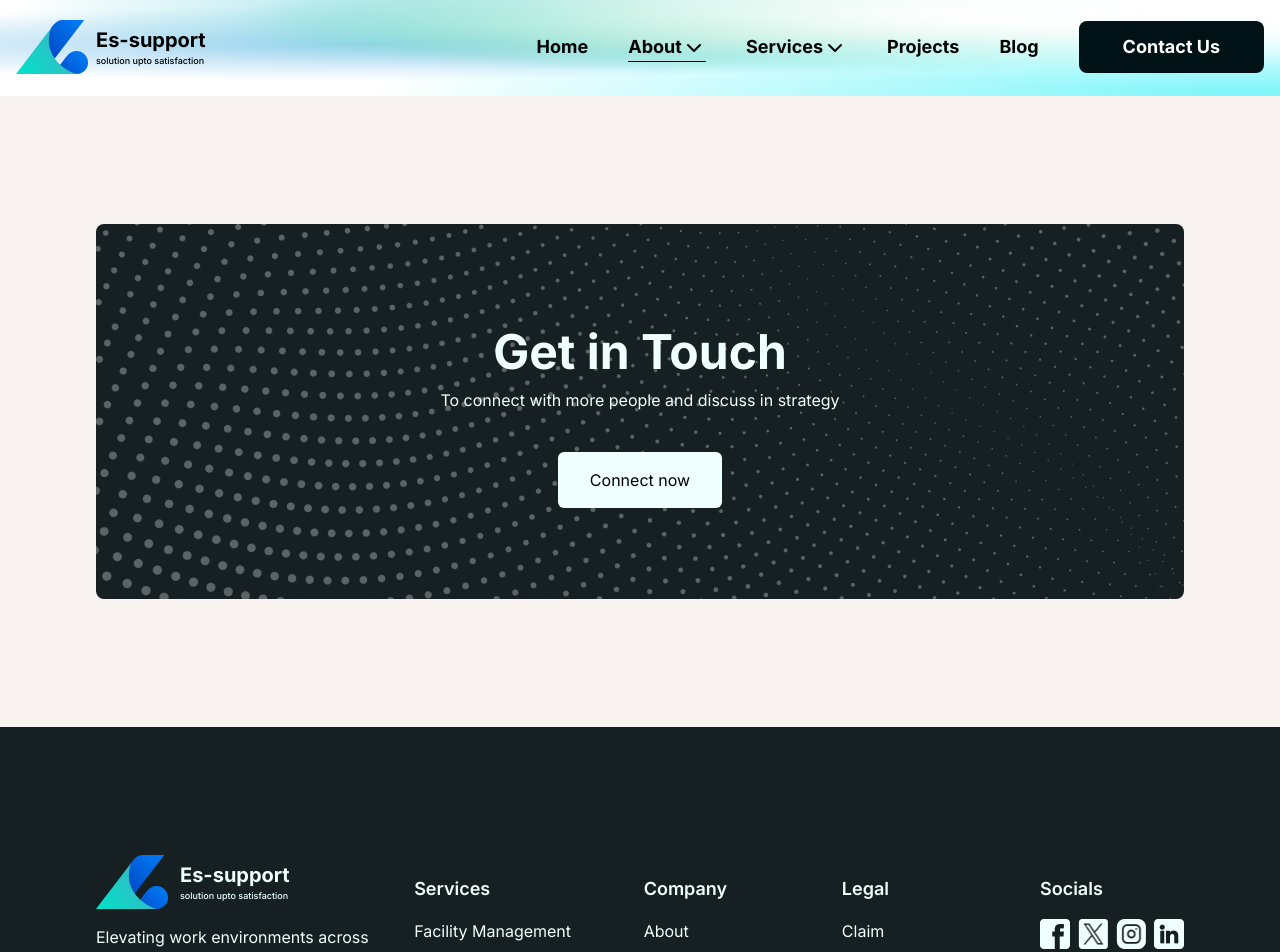
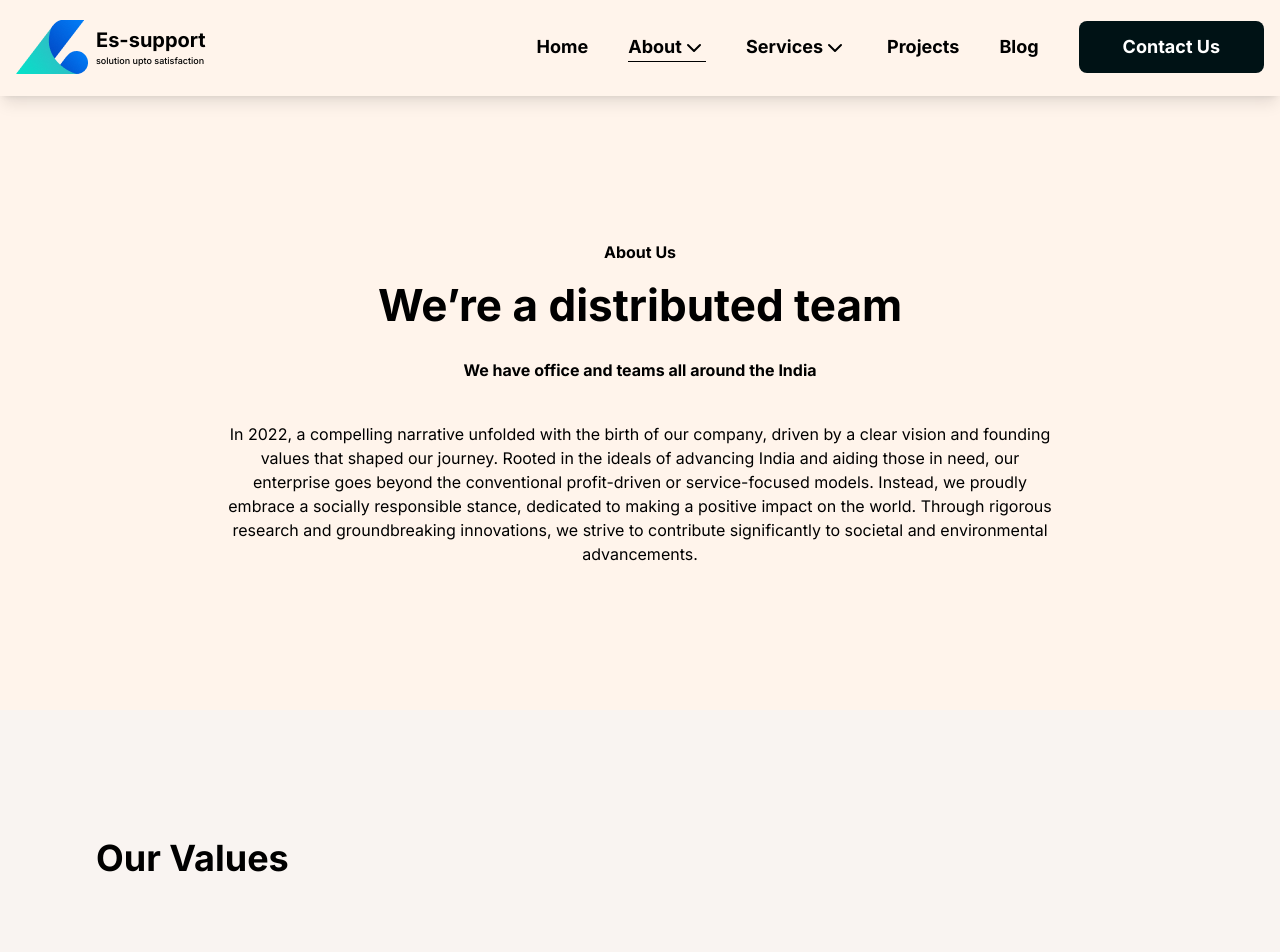
Before and after one commit to Amrit-Thapa/es-support-fe, a Next.js app: page /about in a window 1280 px wide. Shown: the top 952 px of the page. Built offline with nearby package versions, Linux system fonts and the light colour scheme.

Commit message:
adding hero section to about page

```diff
--- /dev/null
+++ b/src/app/about/Hero.tsx
@@ -0,0 +1,27 @@
+import React from "react";
+
+const Hero = () => {
+  return (
+    <section className="container mx-auto md:px-20 px-4 py-16 md:py-36 text-center">
+      <div className="mx-auto text-[9px] font-bold md:text-base">About Us</div>
+      <div className="text-[20px] mt-2 md:text-[44px] font-bold ">
+        We’re a distributed team
+      </div>
+      <div className="mx-auto mt-2 md:mt-5 text-[9px] font-bold md:text-base">
+        We have office and teams all around the India
+      </div>
+      <div className="mx-auto mt-5 md:mt-10 text-[9px] w-3/4 md:text-base">
+        In 2022, a compelling narrative unfolded with the birth of our company,
+        driven by a clear vision and founding values that shaped our journey.
+        Rooted in the ideals of advancing India and aiding those in need, our
+        enterprise goes beyond the conventional profit-driven or service-focused
+        models. Instead, we proudly embrace a socially responsible stance,
+        dedicated to making a positive impact on the world. Through rigorous
+        research and groundbreaking innovations, we strive to contribute
+        significantly to societal and environmental advancements.
+      </div>
+    </section>
+  );
+};
+
+export default Hero;
--- /dev/null
+++ b/src/app/about/OurValues.tsx
@@ -0,0 +1,15 @@
+import React from "react";
+
+const OurValues = () => {
+  return (
+    <section className="bg-lightOrange">
+      <div className="container mx-auto px-4 py-16 md:px-24 md:py-32">
+        <div className="text-center pb-5">
+          <div className="md:text-left font-bold md:text-4xl">Our Values</div>
+        </div>
+      </div>
+    </section>
+  );
+};
+
+export default OurValues;
--- a/src/app/about/page.tsx
+++ b/src/app/about/page.tsx
@@ -2,19 +2,17 @@ import Footer from "@/sections/Footer";
 import GetInTouch from "@/sections/GetInTouch";
 import Header from "@/sections/Header";
 import React from "react";
+import Hero from "./Hero";
+import OurValues from "./OurValues";
 
 const Page = () => {
   return (
     <>
-      <div className="bg-shade1">
+      <div className="bg-[#FF710014]">
         <Header />
-        {/* <HeroSection /> */}
+        <Hero />
       </div>
-      {/* <WhyUs />
-      <OurClients />
-      <AboutUs />
-      <OurServices /> */}
-      {/* <KeyFeature /> */}
+      <OurValues/>
       <GetInTouch />
       <Footer />
     </>
--- a/src/sections/Header.tsx
+++ b/src/sections/Header.tsx
@@ -60,13 +60,24 @@ const Header = () => {
         </button>
       </div>
       {menu && (
-        <div className="w-full h-[800px] bg-primaryBlue text-white p-20 absolute top-0 left-0 space-y-10">
+        <div className="w-full h-[800px] bg-primaryBlue text-white p-20 absolute z-20 top-0 left-0 space-y-10">
           <X
             className="absolute text-white top-5 right-5 cursor-pointer"
             onClick={() => setMenu(false)}
           />
-          <div>Home</div>
-          <div>About</div>
+          <div>
+            <Link className={pathname === "/" ? "text-white" : ""} href="/">
+              Home
+            </Link>
+          </div>
+          <div>
+            <Link
+              className={pathname === "/about" ? "border-b border-black" : ""}
+              href="/about"
+            >
+              About
+            </Link>
+          </div>
           <div>Service</div>
           <div>Projects</div>
           <div>Blogs</div>
```
